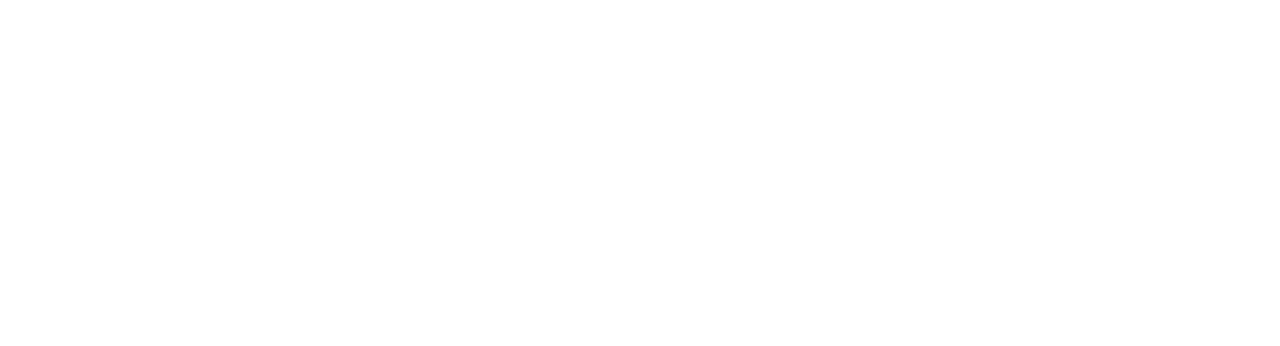
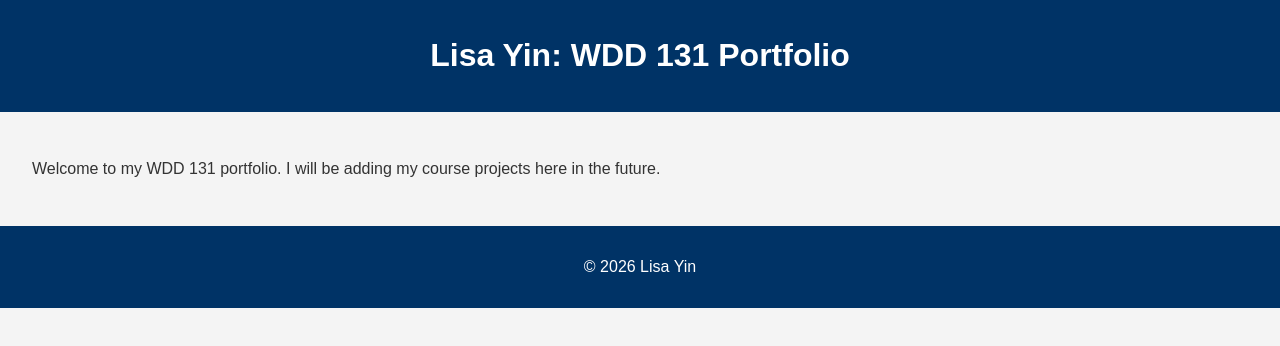
Before and after one commit to lisayinr/wdd131, a plain HTML site: page index.html in a window 1280 px wide. Drawn offline with Linux system fonts and the light colour scheme.

Commit message:
added basic html and css

```diff
--- a/index.html
+++ b/index.html
@@ -3,9 +3,18 @@
 <head>
     <meta charset="UTF-8">
     <meta name="viewport" content="width=device-width, initial-scale=1.0">
-    <title>Document</title>
+    <title>Lisa Yin | WDD 131 Portfolio</title>
+    <link rel="stylesheet" href="style.css">
 </head>
 <body>
-
+    <header>
+        <h1>Lisa Yin: WDD 131 Portfolio</h1>
+    </header>
+    <main>
+        <p>Welcome to my WDD 131 portfolio. I will be adding my course projects here in the future.</p>
+    </main>
+    <footer>
+        <p>&copy; 2026 Lisa Yin</p>
+    </footer>
 </body>
 </html>
--- a/style.css
+++ b/style.css
@@ -0,0 +1,18 @@
+body {
+    font-family: Arial, Helvetica, sans-serif;
+    margin: 0;
+    padding: 0;
+    background-color: #f4f4f4;
+    color: #333;
+}
+
+header, footer {
+    background-color: #003366;
+    color: white;
+    padding: 1rem;
+    text-align: center;
+}
+
+main {
+    padding: 2rem;
+}
```
